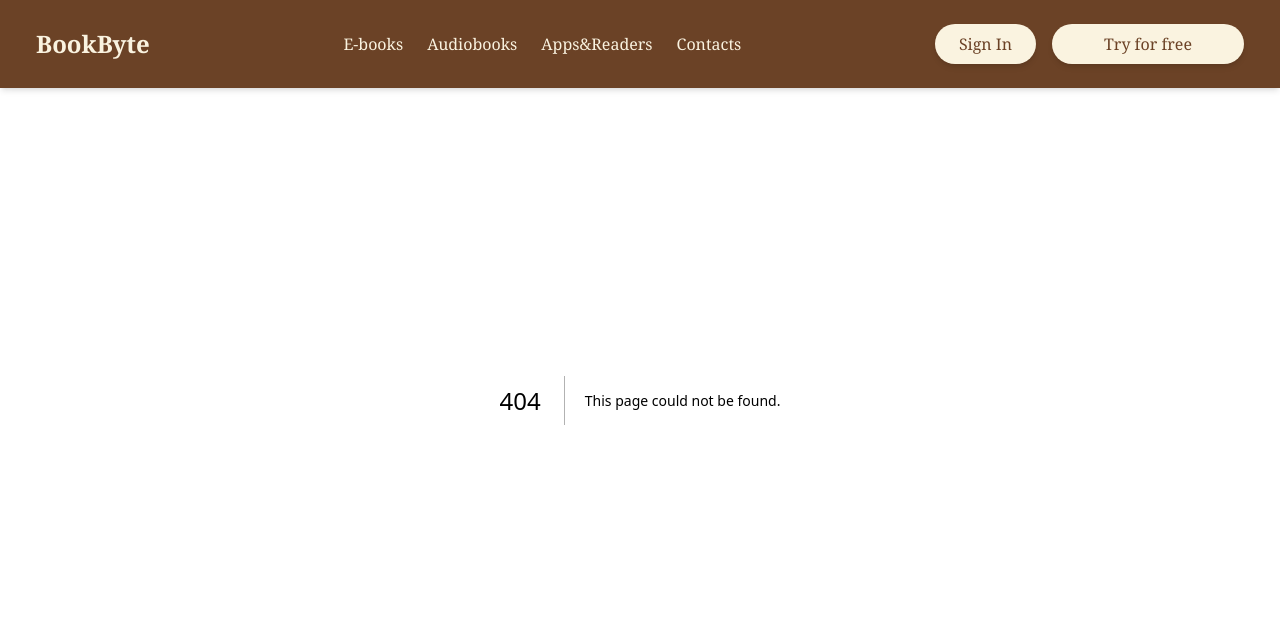
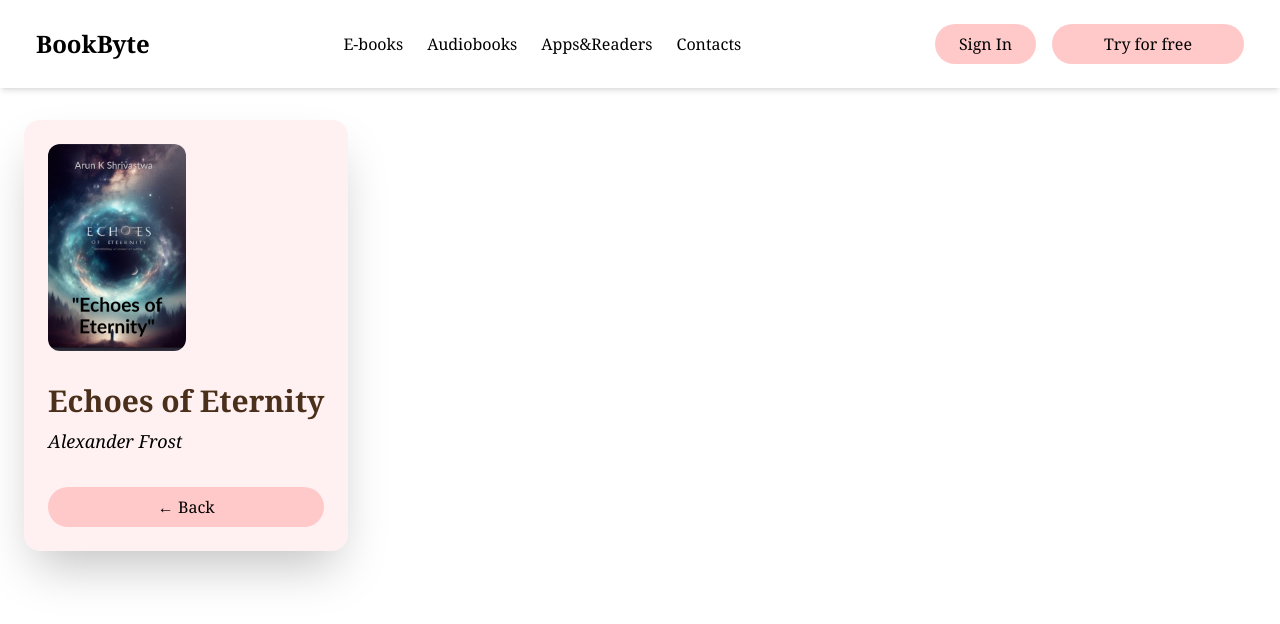
Before and after one commit to nooriaAhsani216/E-book-project, a Next.js app: page /books/1 in a window 1280 px wide. Before the commit this address had no page. Shown: the top 624 px of the page. Built offline with nearby package versions, Linux system fonts and the light colour scheme.

Commit message:
bg-colors changed

```diff
--- a/src/components/Header.jsx
+++ b/src/components/Header.jsx
@@ -5,7 +5,7 @@ import SignIn from './Sign-in'
 
 export default function Header() {
   return (
-    <div className="">
+    <div>
       <Navbar />
     </div>
   )
--- a/src/components/Home/Buttons.jsx
+++ b/src/components/Home/Buttons.jsx
@@ -4,7 +4,7 @@ export default function Buttons({text,className=""}) {
   return (
     <div>
        <button
-      className={`w-48 px-6 py-2 text-sm sm:text-base bg-[#FAF3E0] text-[#6B4226] hover:text-white hover:bg-[#6B4226] rounded-full shadow-md hover:shadow-lg transition duration-300 focus:outline-none focus:ring-2 focus:ring-[#6B4226] ${className}`}
+      className={`w-48 px-6 py-2 text-sm sm:text-base bg-red-200 text-black hover:text-white hover:bg-rose-400 rounded-full  ${className}`}
     >{text}</button>
       {/* <button className={btnClass}>View categories</button> */}
     </div>
--- a/src/components/Home/HomeMain.jsx
+++ b/src/components/Home/HomeMain.jsx
@@ -5,7 +5,7 @@ import FirstSection from './First-section'
 export default function MainHome() {
 
   return (
-    <section className="mt-16 flex items-center justify-start  min-h-screen lg:h-[90vh]  bg-fixed bg-center bg-cover bg-[url('/image/download.jpeg')] bg-black/70">
+    <section className="mt-16 flex items-center justify-start  min-h-screen lg:h-[90vh] bg-rose-100">
        <div>
        <FirstSection />
        </div>
--- a/src/components/Navbar.jsx
+++ b/src/components/Navbar.jsx
@@ -7,10 +7,13 @@ import Buttons from './Home/Buttons';
 
 export default function Navbar() {
   const [isOpen, setIsOpen] = useState(false);
-  const toggleMenu = () => setIsOpen(!isOpen);
+
+  const toggleMenu = () => {
+    setIsOpen(!isOpen);
+  }
 
   return (
-    <div className="fixed top-0 left-0 w-full bg-[#6B4226] text-[#FAF3E0] shadow-md z-50">
+    <div className="fixed top-0 left-0 w-full bg-white text-black shadow-md z-50">
       <div className='max-w-[1240px] mx-auto px-4 py-6 flex justify-between items-center'>
         <Link href="/">
           <h1 className="font-bold text-2xl cursor-pointer">BookByte</h1>
@@ -39,14 +42,14 @@ export default function Navbar() {
         </div>
       </div>
       {isOpen && (
-  <div className='lg:hidden fixed left-0 w-[80%] bg-[#FAF3E0] text-[#6B4226] text-xl sm:text-2xl rounded-tr-4xl rounded-br-4xl h-screen z-50 shadow-lg transition-all duration-300 ease-in-out overflow-y-auto'>
+        <div className='lg:hidden fixed left-0 w-[80%] bg-white text-xl sm:text-2xl rounded-tr-4xl rounded-br-4xl h-screen z-50 shadow-lg transition-all duration-300 ease-in-out overflow-y-auto'>
           <ul className="p-6 flex flex-col space-y-5">
             {headerData.map((d, i) => (
               <li key={i}>
                 <Link href={d.link}>
                   <span
                     onClick={() => setIsOpen(false)}
-          className="block px-4 py-2 rounded-md hover:bg-[#6B4226] hover:text-[#FAF3E0] transition-colors duration-200"
+                    className="block px-4 py-2 rounded-md transition-colors duration-200"
                   >
                     {d.title}
                   </span>
--- a/src/components/books/BookList.jsx
+++ b/src/components/books/BookList.jsx
@@ -6,7 +6,7 @@ import TopBook from './Top-book'
 
 export default function BookList() {
   return (
-    <div className="min-h-screen mt-16 p-8">
+    <div className="min-h-screen mt-16 p-8 bg-white">
       {/* Top-section */}
      <TopBook/>
       {/* BookList-section */}
@@ -16,10 +16,10 @@ export default function BookList() {
             key={item.id}
             className="bg-white rounded-2xl shadow-md hover:shadow-xl overflow-hidden transform hover:-translate-y-1 transition-all duration-300 group"
           >
-            <Link href={`/booksPage/${item.id}`}>
+            <Link href={`/books/${item.id}`}>
               <div>
                 {/* Image section */}
-                <div className="relative w-full aspect-[2/3]">
+                <div className="relative w-full aspect-[3/3] sm:aspect-[2/3]">
                   <Image
                     src={item.image}
                     alt={item.title}
--- a/src/components/books/MainBook.jsx
+++ b/src/components/books/MainBook.jsx
@@ -4,7 +4,7 @@ import TopBook from './Top-book'
 
 export default function MainBook() {
   return (
-    <div className="min-h-screen bg-amber-100 hidden">
+    <div className="min-h-screen hidden container mx-auto">
       <TopBook/>
       <BookList/>
     </div>
--- a/src/components/books/Top-book.jsx
+++ b/src/components/books/Top-book.jsx
@@ -5,9 +5,9 @@ export default function TopBook() {
   return (
     <div>
        <div className="flex justify-between m-3 items-center">
-              <p className='text-2xl text-[#6B4226]'>Today's Hits </p>
+              <p className='text-2xl text-black'>Today's Hits </p>
               <Link href="/#">
-                <button className="px-5 py-2 rounded-full text-lg bg-[#6B4226] text-[#FAF3E0] hover:bg-[#FAF3E0] hover:text-[#6B4226]">
+                <button className="px-5 py-2 rounded-full text-lg bg-rose-200 text-black hover:bg-rose-400 hover:text-white">
                   View all
                 </button></Link>
             </div>
--- a/src/lib/headerData.js
+++ b/src/lib/headerData.js
@@ -1,5 +1,5 @@
 export const headerData = [
-  { title: "E-books", link: "/booksPage" },
+  { title: "E-books", link: "/books" },
   { title: "Audiobooks", link: "/#" },
   { title: "Apps&Readers", link: "/#" },
   { title: "Contacts", link: "/#" },
--- a/src/pages/booksPage/[id].js
+++ b/src/pages/books/[id].js
@@ -8,14 +8,14 @@ export default function Book() {
   const {id} = router.query;
   const bookItem = bookData.find((item =>item.id === Number(id)));
   return (
-   <div className='mt-16'>
+   <div className=' container mt-20'>
 
     {bookItem ? (
-      <div className="h-screen bg-amber-100 py-10 px-6 flex flex-col items-center">
+      <div className="min-h-screen bg-white py-10 px-6 flex flex-col items-baseline">
       {/* Book Card */}
-      <div className="bg-white shadow-2xl rounded-2xl p-6 max-w-4xl flex flex-col md:flex gap-8">
+      <div className="bg-rose-50 shadow-2xl rounded-2xl p-6 max-w-4xl flex flex-col md:flex gap-8">
         {/* Book Image */}
-        <div className="relative w-full md:w-1/2 aspect-[2/3] rounded-xl overflow-hidden">
+        <div className="relative w-full h-full md:w-1/2 aspect-[2/3] rounded-xl overflow-hidden">
           <Image
             src={bookItem.image}
             alt={bookItem.title}
@@ -30,14 +30,14 @@ export default function Book() {
             <h1 className=" text-sm md:text-3xl font-bold text-[#4A2F1B] mb-2">
               {bookItem.title}
             </h1>
-            <p className="text-lg italic text-gray-600 mb-4">
-              Author:{bookItem.author}
+            <p className="text-lg italic text-black">
+              {bookItem.author}
             </p>
           </div>
         </div>
         <button
-        onClick={() => router.push('/booksPage')}
-        className="text-center px-4 py-2 rounded-full bg-[#6B4226] text-white hover:bg-[#4A2F1B] transition-colors duration-300"
+        onClick={() => router.push('/books')}
+        className="text-center px-4 py-2 rounded-full bg-red-200 text-black hover:text-white hover:bg-rose-400 transition-colors duration-300"
       >
         ← Back
       </button>
```
Also changed, not shown: src/pages/books/index.js (renamed from src/pages/booksPage/index.js). Lines whose indentation alone changed are shown as unchanged.
